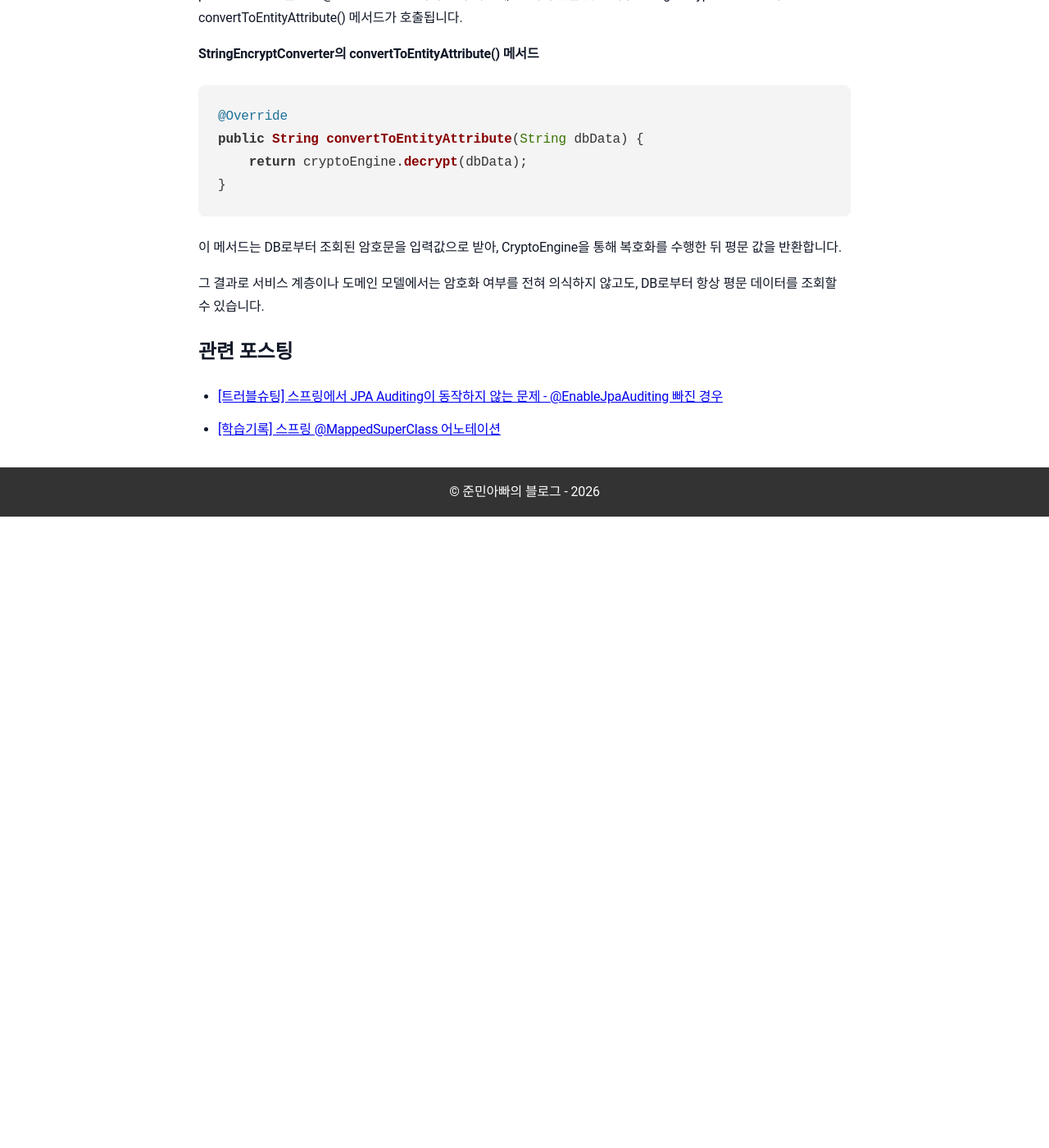
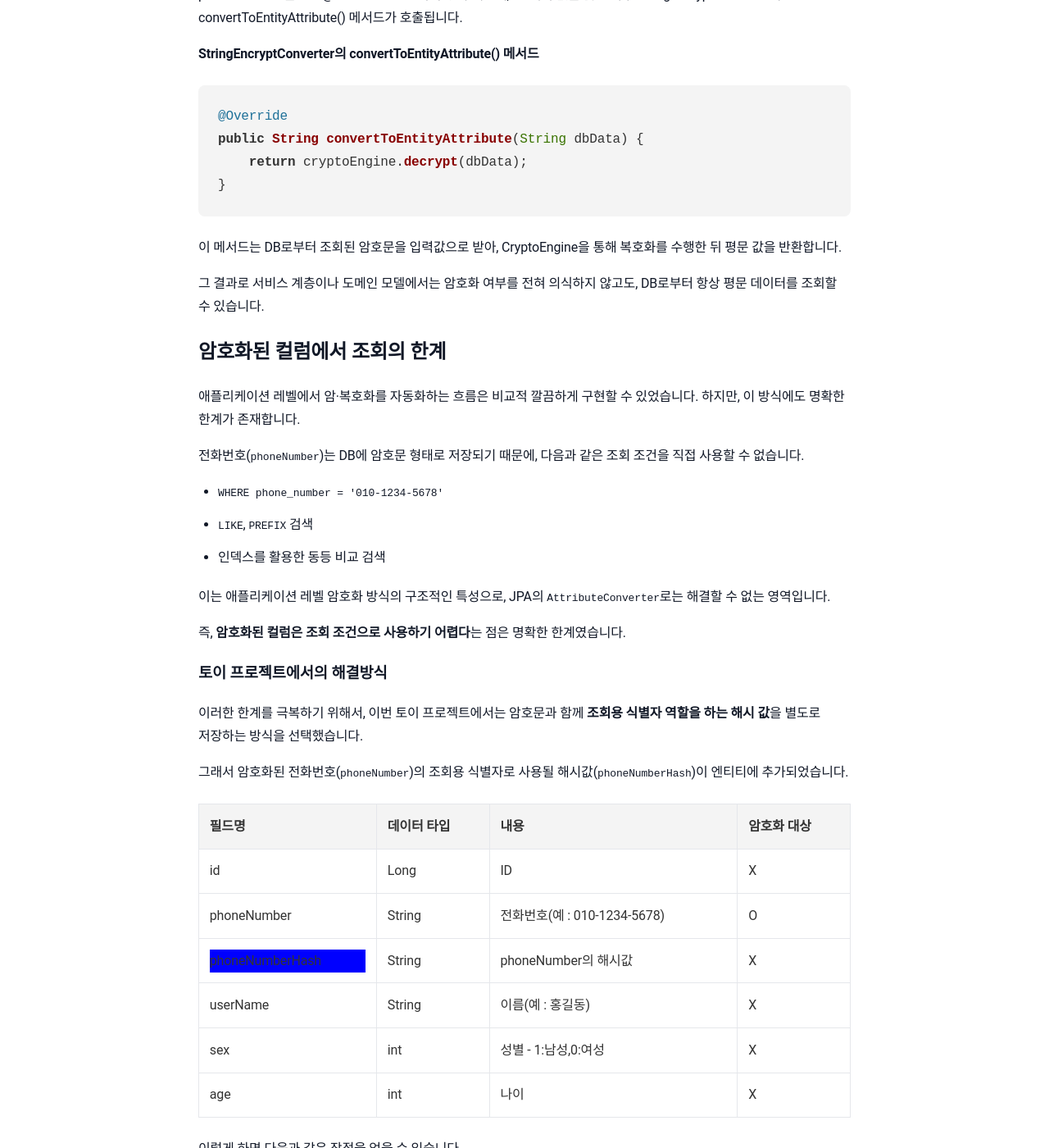
Before and after one commit to sanghoon-lee/sanghoon-lee.github.io, a Jekyll site: the page built from _posts/2026-01-31-JPACryptoConverter5.md, in a window 1280 px wide and 1400 px high, scrolled down 3889 px. Shown: the whole window at 82% size. Built offline with Jekyll 4.4.1, drawn with Linux system fonts in a browser that asks for light colours; nearby versions of some CDN libraries; comment, search, counter and statistics services are not loaded; before the commit the page ends 4519 px from its top, so only the background shows below that; some of the changed text lies outside the part shown.

Commit message:
DB컬럼 암호화 마지막 포스팅 추가

```diff
--- a/_posts/2026-01-31-JPACryptoConverter5.md
+++ b/_posts/2026-01-31-JPACryptoConverter5.md
@@ -139,6 +139,92 @@ CryptoEngine을 통해 복호화를 수행한 뒤 평문 값을 반환합니다.
 암호화 여부를 전혀 의식하지 않고도, DB로부터
 항상 평문 데이터를 조회할 수 있습니다.
 
+## 암호화된 컬럼에서 조회의 한계
+
+애플리케이션 레벨에서 암·복호화를 자동화하는 흐름은
+비교적 깔끔하게 구현할 수 있었습니다. 하지만, 이 방식에도 명확한 한계가 존재합니다.
+
+전화번호(`phoneNumber`)는 DB에 암호문 형태로 저장되기 때문에,
+다음과 같은 조회 조건을 직접 사용할 수 없습니다.
+
+* `WHERE phone_number = '010-1234-5678'`
+* `LIKE`, `PREFIX` 검색
+* 인덱스를 활용한 동등 비교 검색
+
+이는 애플리케이션 레벨 암호화 방식의 구조적인 특성으로,
+JPA의 `AttributeConverter`로는 해결할 수 없는 영역입니다.
+
+즉, **암호화된 컬럼은 조회 조건으로 사용하기 어렵다**는 점은
+명확한 한계였습니다.
+
+### 토이 프로젝트에서의 해결방식
+
+이러한 한계를 극복하기 위해서, 이번 토이 프로젝트에서는 암호문과 함께 **조회용 식별자 역할을 하는 해시 값**을 별도로 저장하는 방식을 선택했습니다.
+
+그래서 암호화된 전화번호(`phoneNumber`)의 조회용 식별자로 사용될 해시값(`phoneNumberHash`)이 엔티티에 추가되었습니다.
+
+| 필드명 | 데이터 타입 | 내용 | 암호화 대상 |
+| --- | --- | --- | ---- |
+| id | Long | ID | X |
+| phoneNumber | String | 전화번호(예 : 010-1234-5678) | O |
+|<span style="display:block; background-color:blue;"> phoneNumberHash</span> | String | phoneNumber의 해시값 | X |
+| userName | String | 이름(예 : 홍길동) | X |
+| sex | int | 성별 - 1:남성,0:여성 | X |
+| age | int | 나이 | X |
+
+이렇게 하면 다음과 같은 장점을 얻을 수 있습니다.
+
+* 개인정보 보호를 유지
+* `WHERE phone_number_hash = ?` 조건으로 정확한 조회 가능
+* 유니크 인덱스를 통한 중복 전화번호 방지 가능
+
+엔티티 저장 시 흐름을 정리하면 다음과 같습니다.
+
+1. 서비스 계층에서 전화번호 평문 입력
+2. 전화번호 해시 값 생성 → `phoneNumberHash`에 설정
+3. `phoneNumber` 필드는 `AttributeConverter`를 통해 자동 암호화
+4. DB에는
+   * 암호문 전화번호
+   * 해시된 전화번호
+   가 함께 저장
+
+이렇게 역할을 분리함으로써,
+
+* **암호화 컬럼은 보호 목적**
+* **해시 컬럼은 조회 목적**
+
+이라는 책임을 명확히 나눌 수 있었습니다.
+
+### 실무 적용 시 고려할 점
+
+이 방식은 실무에서도 자주 사용되는 패턴이지만,
+다음과 같은 점은 반드시 고려해야 합니다.
+
+* 해시 알고리즘 선택 (충분한 충돌 저항성)
+* 솔트 적용 여부
+* 해시 값 유출 시의 영향 범위
+* 해시 컬럼에도 개인정보로 분류될 가능성
+
+실무 적용 시에는 보안 정책과 함께 충분한 검토가 필요합니다.
+
+## 마무리
+
+이번 토이 프로젝트를 통해서 애플리케이션 레벨 암호화 방식으로 DB 컬럼 암호화를 자동으로 구현해봤습니다. 처음에 생각했던 것보다 내용이 길어져서 5회 분량으로 나눠서 포스팅을 하게 되었습니다.
+
+설명이 충분하지 못한 부분도 분명 있을 것입니다. 그래서 아래에 소스코드가 있는 GitHub 저장소의 링크를 게시했으니
+참고하시길 바랍니다.
+
+## 포스팅 시리즈
+
+* [[토이 프로젝트] DB 컬럼 암호화: (1) 애플리케이션 레벨 암호화에 대한 고민](https://sanghoon-lee.github.io/2026/01/24/JPACryptoConverter/)
+* [[토이 프로젝트] DB 컬럼 암호화: (2) AttributeConverter를 선택한 이유](https://sanghoon-lee.github.io/2026/01/25/JPACryptoConverter2/)
+* [[토이 프로젝트] DB 컬럼 암호화: (3) 프로젝트 구조 살펴보기](https://sanghoon-lee.github.io/2026/01/26/JPACryptoConverter3/)
+* [[토이 프로젝트] DB 컬럼 암호화: (4) 코드 살펴보기](https://sanghoon-lee.github.io/2026/01/27/JPACryptoConverter4/)
+* [토이 프로젝트] DB 컬럼 암호화:  (5) 동작의 흐름 및 제약사항
+
+## 참고 : 소스 코드
+* [JPA Crypto Conveter](https://github.com/sanghoon-lee/jpa-crypto-converter)
+
 ## 관련 포스팅
 
 * [[트러블슈팅] 스프링에서 JPA Auditing이 동작하지 않는 문제 - @EnableJpaAuditing 빠진 경우](https://sanghoon-lee.github.io/2026/01/21/JPAAuditing/)
```
Also changed, not shown: _posts/2026-01-24-JPACryptoConverter.md (+1 -1 lines), _posts/2026-01-26-JPACryptoConverter3.md (+1 -0 lines), _posts/2026-01-27-JPACryptoConverter4.md (+1 -0 lines).
